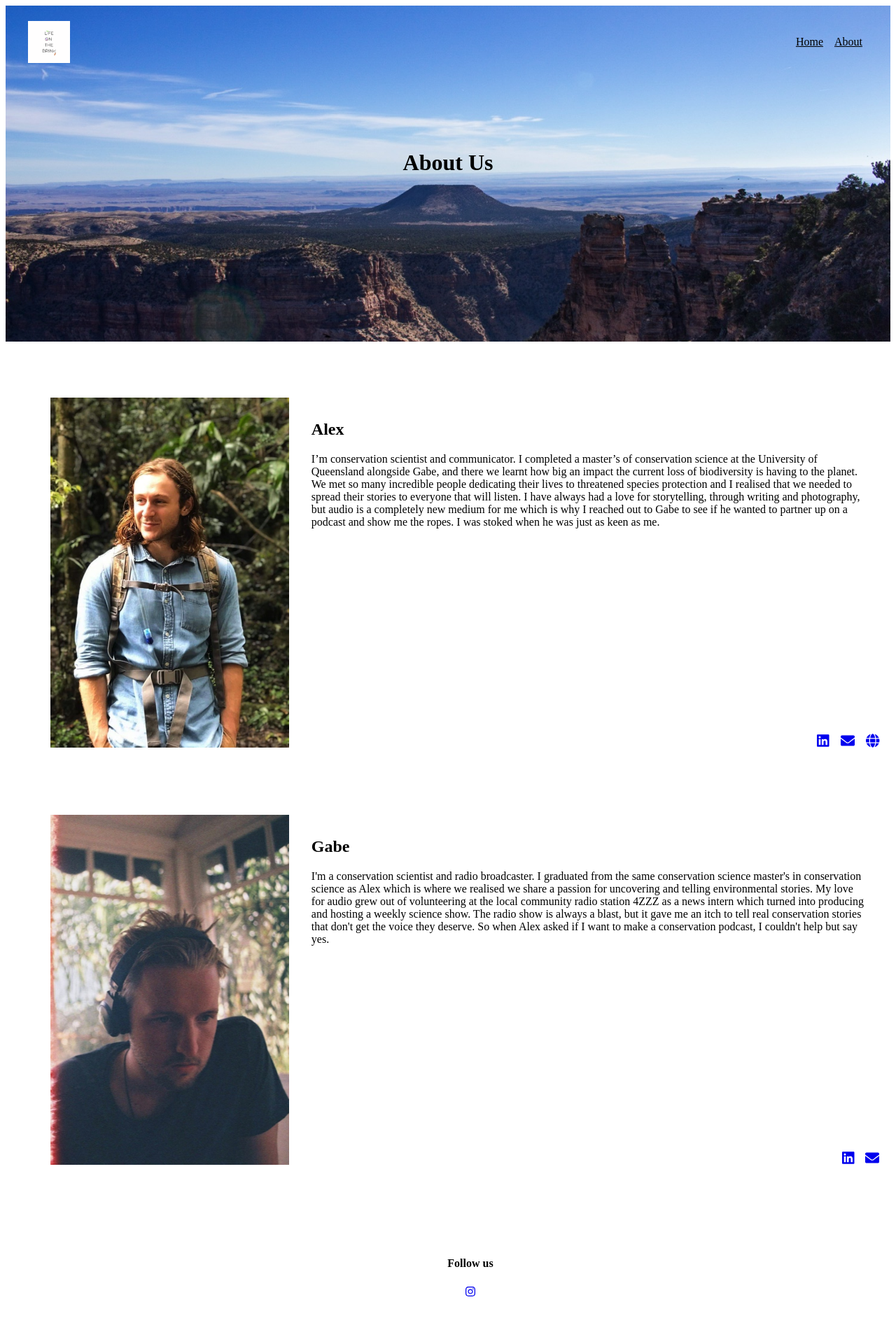
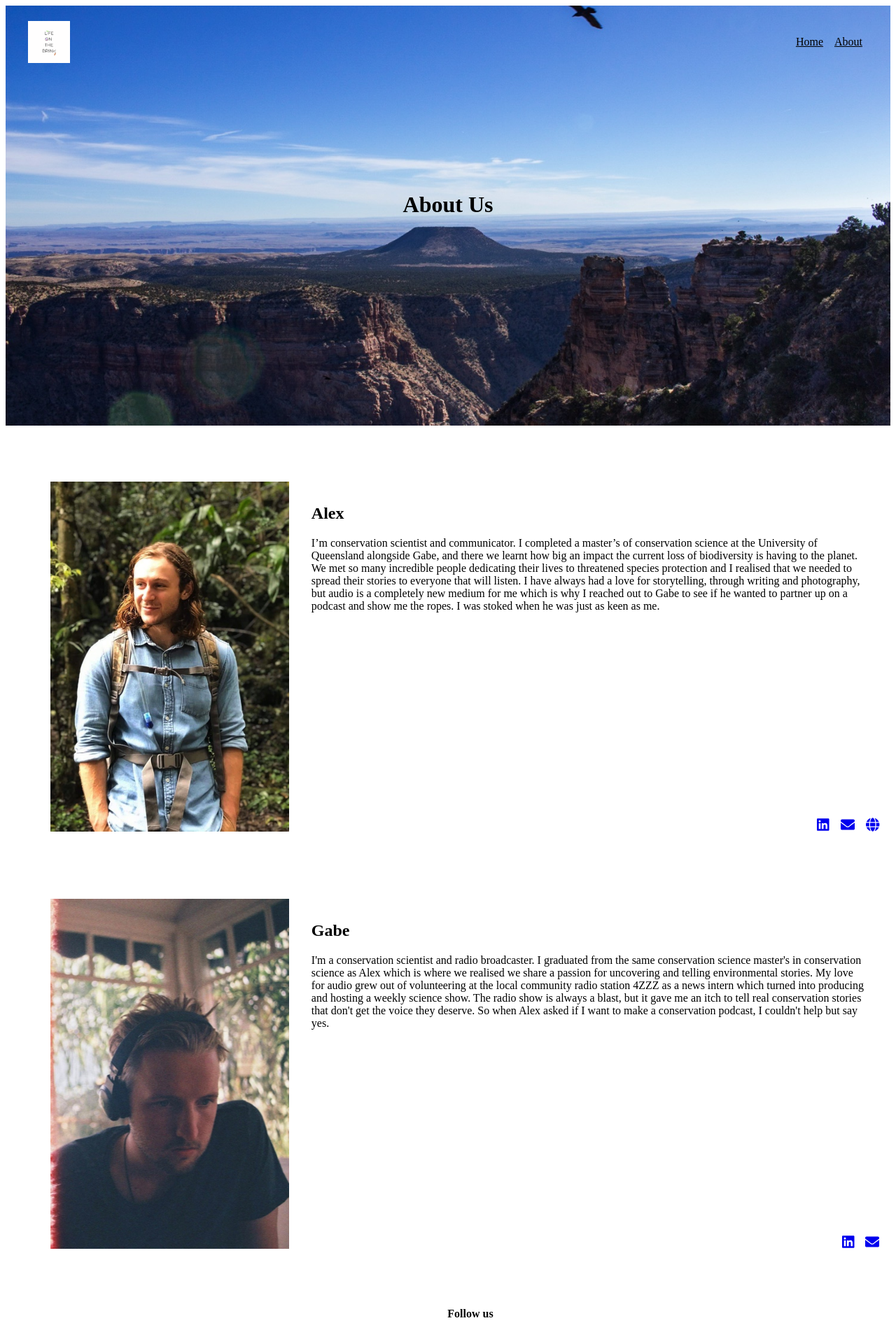
Before and after one commit to angusbezzina/lifeonthebrink-frontend, a Next.js app: page /about-us in a window 1280 px wide. Shown: the top 1910 px of the page at 70% size. Before the commit the page ends 1885 px from the top, so only its background shows below. Built offline with nearby package versions, Linux system fonts and the light colour scheme.

Commit message:
Style: general styling tweaks

```diff
--- a/components/Hero.tsx
+++ b/components/Hero.tsx
@@ -5,16 +5,11 @@ interface HeroProps {
   date?: string;
   subtitle?: string;
   backgroundImage?: string;
-  isHome?: boolean
+  isHome?: boolean;
+  executeScroll?: () => void;
 }
 
-const Hero = ({ title, date, subtitle, backgroundImage, isHome = false }: HeroProps) => {
-  const scrollDown = () => {
-    window.scrollTo({
-      top: 500,
-      behavior: "smooth",
-    });
-  };
+const Hero = ({ title, date, subtitle, backgroundImage, isHome = false, executeScroll }: HeroProps) => {
   return (
     <HeroStyles backgroundImage={backgroundImage ?? ""} isHome={isHome}>
       <div className="heroContent">
@@ -22,7 +17,7 @@ const Hero = ({ title, date, subtitle, backgroundImage, isHome = false }: HeroPr
         <h6>{date}</h6>
         <h4>{subtitle}</h4>
       </div>
-      {isHome && <button type="button" className="heroScrollButton" onClick={() => scrollDown()}>Read more</button>}
+      {executeScroll && <button type="button" className="heroScrollButton" onClick={() => executeScroll()}>Read more</button>}
     </HeroStyles>
   );
 };
--- a/styles/ErrorStyles.tsx
+++ b/styles/ErrorStyles.tsx
@@ -1,6 +1,8 @@
 import styled from "@emotion/styled";
 
 export const FormErrorStyles = styled.span`
+  display: block;
   width: 100%;
-  padding: 1.25rem 0;
+  margin: 0.5rem 0 0;
+  padding: 0.5rem 0;
 `;
--- a/styles/HeroStyles.tsx
+++ b/styles/HeroStyles.tsx
@@ -8,7 +8,7 @@ interface HeroStylesProps {
 const HeroStyles = styled.div`
   position: relative;
   width: 100%;
-  height: ${(props: HeroStylesProps) => (props.isHome ? "60vh" : "50vh")};
+  height: 70vh;
   min-height: 15rem;
   display: flex;
   flex-direction: column;
@@ -36,7 +36,7 @@ const HeroStyles = styled.div`
   }
 
   @media screen and (min-width: 768px) {
-    height: ${(props: HeroStylesProps) => (props.isHome ? "90vh" : "60vh")};
+    height: ${(props: HeroStylesProps) => (props.isHome ? "90vh" : "75vh")};
     min-height: 25rem;
   }
 
@@ -47,6 +47,7 @@ const HeroStyles = styled.div`
   }
 
   .heroScrollButton {
+    display: none;
     position: absolute;
     bottom: 3rem;
     right: 3rem;
@@ -58,6 +59,10 @@ const HeroStyles = styled.div`
     border-radius: var(--borderRadius);
     padding: 0.25rem 1rem;
     transition: background-color 0.3s ease-in-out;
+
+    @media screen and (min-width: 768px) {
+      display: block;
+    }
 
     &:hover {
       background-color: var(--primaryColor);
--- a/styles/PageStyles.tsx
+++ b/styles/PageStyles.tsx
@@ -11,8 +11,7 @@ const PageStyles = styled.div`
   .main {
     width: 100%;
     max-width: 1200px;
-    margin: 3rem auto;
-    padding: 0 0 2rem;
+    padding: 3rem 0 2rem;
     flex: 1;
     display: flex;
     flex-direction: column;
--- a/styles/SocialLinkStyles.tsx
+++ b/styles/SocialLinkStyles.tsx
@@ -13,10 +13,15 @@ const SocialLinkStyles = styled.div`
     svg {
       width: 1.25rem;
       height: 1.25rem;
+
+      @media screen and (min-width: 768px) {
+        width: 1.5rem;
+        height: 1.5rem;
+      }
     }
 
     &:hover {
-      color: var(--black);
+      color: var(--white);
       transition: color 0.3s ease-in-out;
     }
   }
```
Also changed, not shown: pages/index.tsx (+15 -3 lines), styles/FormStyles.tsx (+13 -5 lines).
